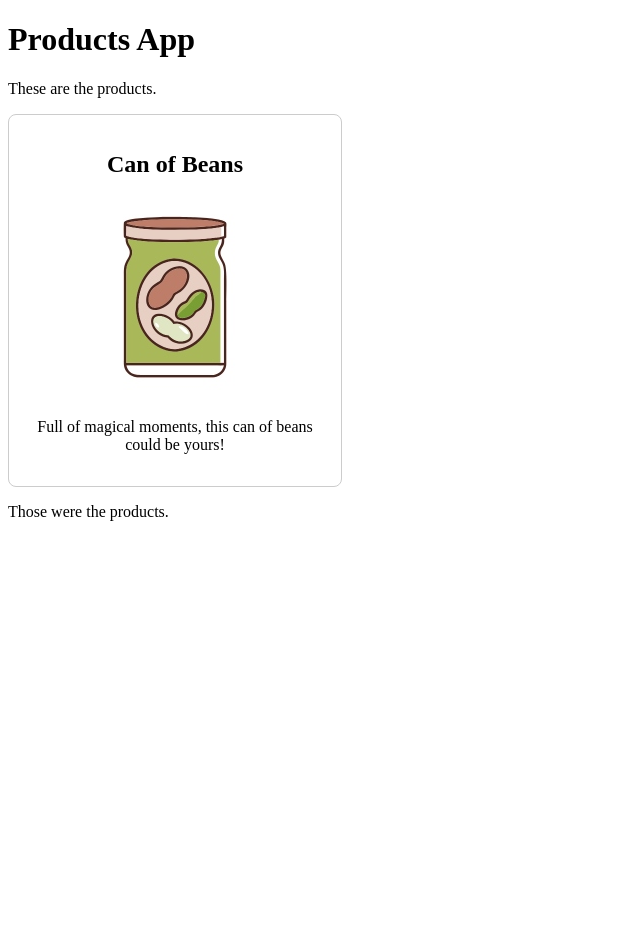
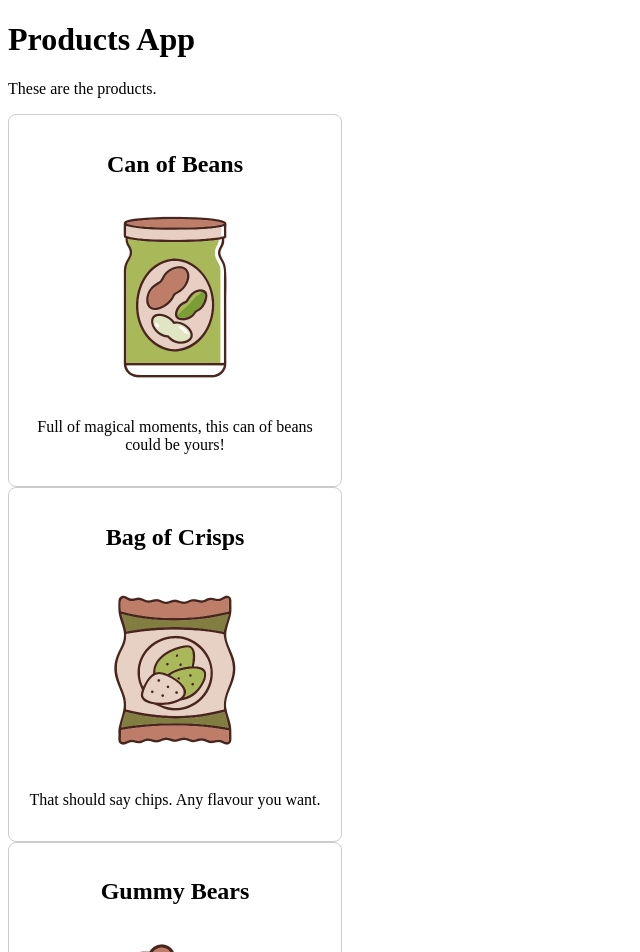
Before and after one commit to joanne-hoar/practice, an Angular app: page / in a window 1280 px wide. Shown: the top 952 px of the page, without its empty margins (0-640 px from the left). Before the commit the page ends 800 px from the top, so only its background shows below. Built offline with nearby package versions, Linux system fonts and the light colour scheme.

Commit message:
using data binding for product name etc. and initializing list as json value

```diff
--- a/src/app/product/product.component.ts
+++ b/src/app/product/product.component.ts
@@ -1,4 +1,4 @@
-import { Component } from '@angular/core';
+import { Component, Input } from '@angular/core';
 
 @Component({
   selector: 'app-product',
@@ -7,8 +7,7 @@ import { Component } from '@angular/core';
   styleUrl: './product.component.css'
 })
 export class ProductComponent {
-
-  image = "can-of-beans.jpg";
-  name = "Can of Beans";
-  description = "Full of magical moments, this can of beans could be yours!";
+  @Input() name!: string; // Product name
+  @Input() image!: string; // Product image path
+  @Input() description!: string; // Product description
 }
--- a/src/app/products-home/products-home.component.html
+++ b/src/app/products-home/products-home.component.html
@@ -1,8 +1,11 @@
 <div id="header">
     <p>These are the products.</p>
 </div>
-<div>
-  <app-product>
+<div *ngFor="let product of products">
+  <app-product
+    [name]="product.name"
+    [image]="product.image"
+    [description]="product.description">
   </app-product>
 </div>
 <div id="footer">
--- a/src/app/products-home/products-home.component.ts
+++ b/src/app/products-home/products-home.component.ts
@@ -1,11 +1,29 @@
+import { CommonModule } from '@angular/common';
 import { Component } from '@angular/core';
 import { ProductComponent } from '../product/product.component';
 
 @Component({
   selector: 'app-products-home',
-  imports: [ProductComponent],
+  imports: [ProductComponent, CommonModule],
   templateUrl: './products-home.component.html',
   styleUrl: './products-home.component.css'
 })
 export class ProductsHomeComponent {
+  products = [
+  {
+    "name": "Can of Beans",
+    "image": "can-of-beans.jpg",
+    "description": "Full of magical moments, this can of beans could be yours!"
+  },
+  {
+    "name": "Bag of Crisps",
+    "image": "bag-of-crisps.jpg",
+    "description": "That should say chips. Any flavour you want."
+  },
+  {
+    "name": "Gummy Bears",
+    "image": "gummy-bears.jpg",
+    "description": "Be sure to specify quantity as we have too many and will send you a lot."
+  }
+]
 }
```
